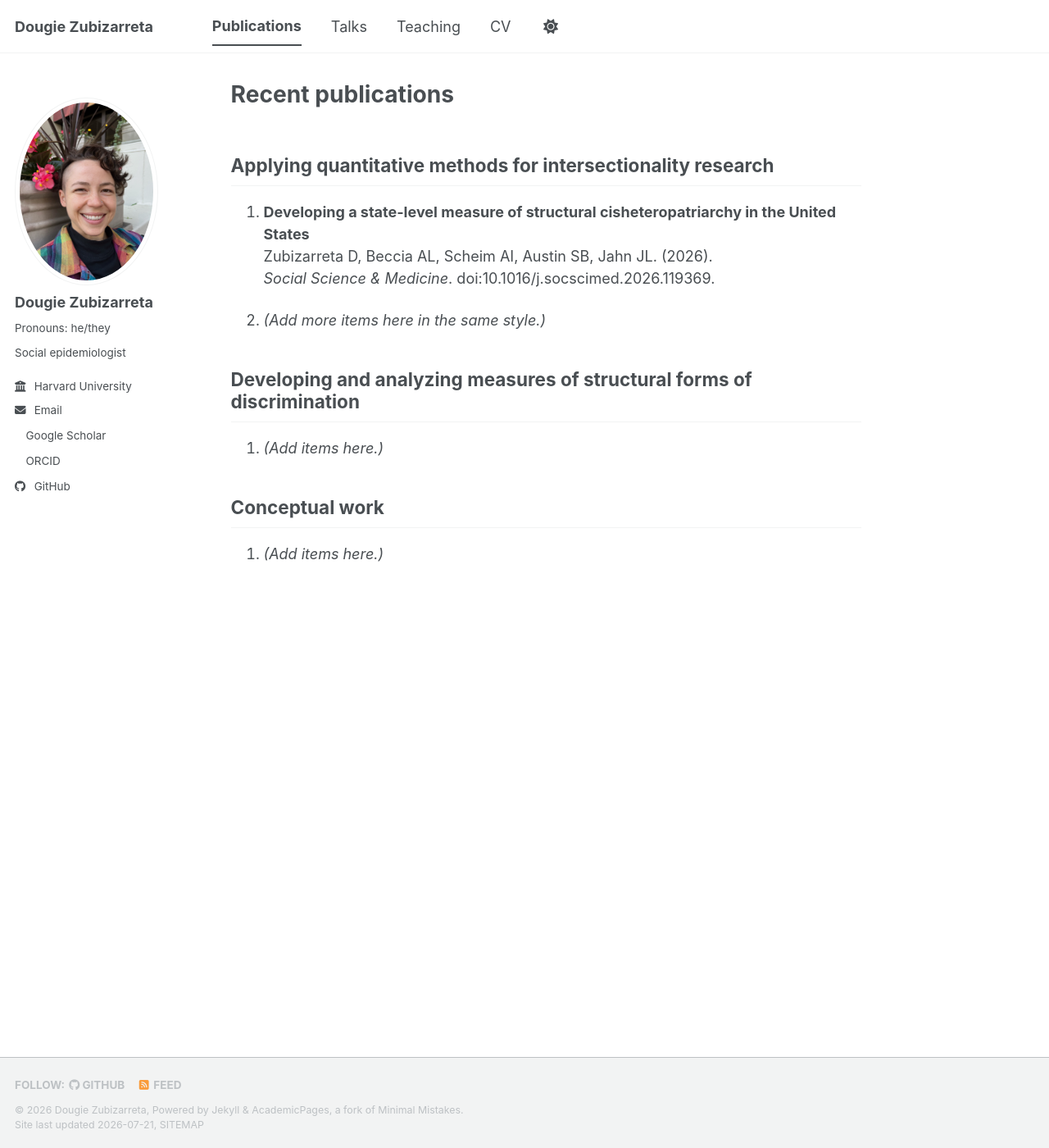
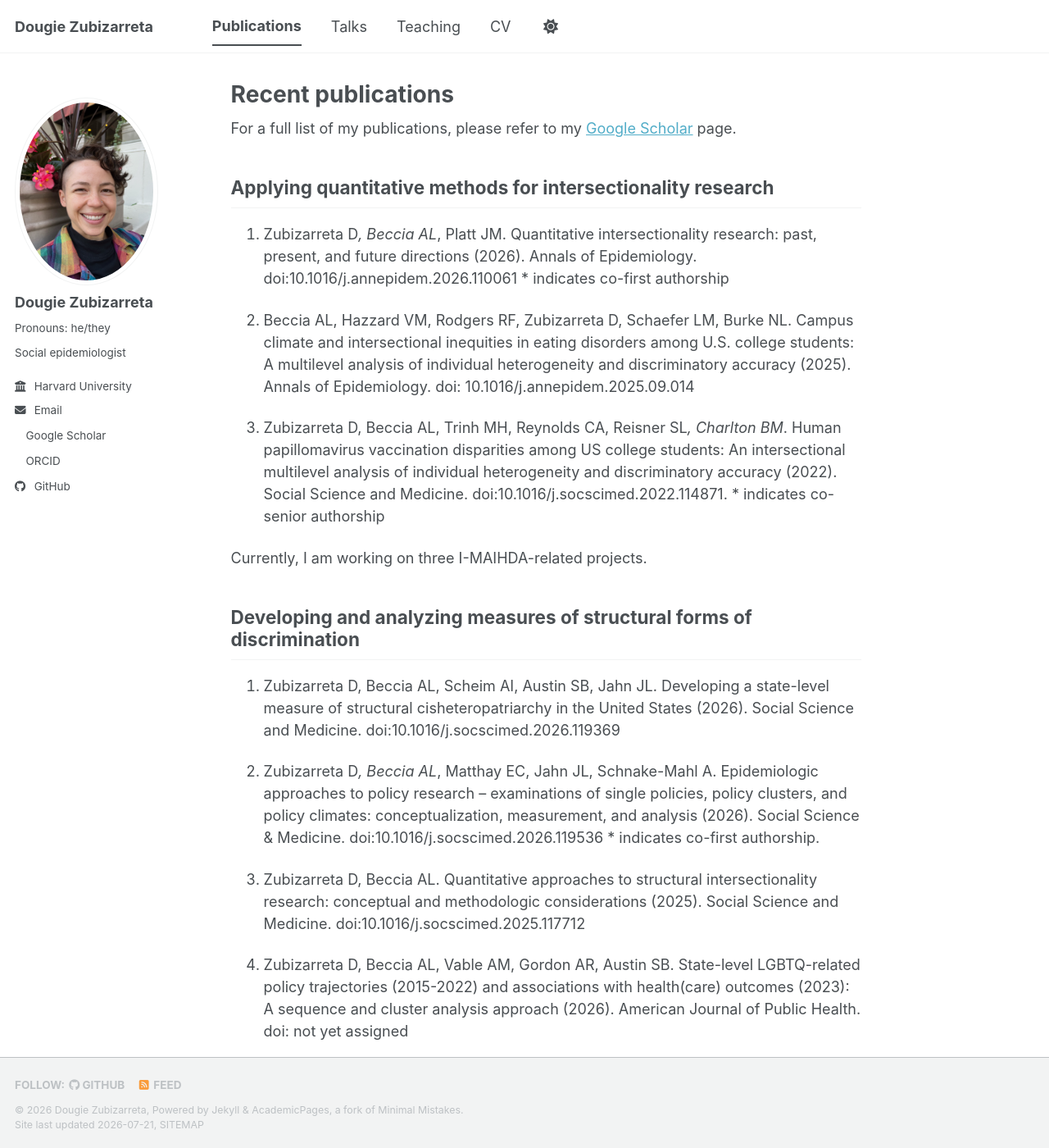
Before and after one commit to dougie-zubizarreta/dougie-zubizarreta.github.io, a Jekyll site: the page built from _pages/publications.md, in a window 1280 px wide and 1400 px high. Shown: the whole window at 82% size. Built offline with Jekyll 4.4.1, drawn with Linux system fonts in a browser that asks for light colours; a style sheet for code colours, icons or effects is not loaded.

Commit message:
Update publications.md

```diff
--- a/_pages/publications.md
+++ b/_pages/publications.md
@@ -5,20 +5,24 @@ permalink: /publications/
 author_profile: true
 ---
 
+For a full list of my publications, please refer to my [Google Scholar](https://scholar.google.com/citations?user=OKM5TK4AAAAJ&hl=en&oi=ao) page.
+
 ## Applying quantitative methods for intersectionality research
 
-1. **Developing a state-level measure of structural cisheteropatriarchy in the United States**
-   Zubizarreta D, Beccia AL, Scheim AI, Austin SB, Jahn JL. (2026).
-   *Social Science & Medicine*. doi:10.1016/j.socscimed.2026.119369.
+1. Zubizarreta D*, Beccia AL*, Platt JM. Quantitative intersectionality research: past, present, and future directions (2026). Annals of Epidemiology. doi:10.1016/j.annepidem.2026.110061 * indicates co-first authorship
 
-2. *(Add more items here in the same style.)*
+2. Beccia AL, Hazzard VM, Rodgers RF, Zubizarreta D, Schaefer LM, Burke NL. Campus climate and intersectional inequities in eating disorders among U.S. college students: A multilevel analysis of individual heterogeneity and discriminatory accuracy (2025). Annals of Epidemiology. doi: 10.1016/j.annepidem.2025.09.014
 
+3. Zubizarreta D, Beccia AL, Trinh MH, Reynolds CA, Reisner SL*, Charlton BM*. Human papillomavirus vaccination disparities among US college students: An intersectional multilevel analysis of individual heterogeneity and discriminatory accuracy (2022). Social Science and Medicine. doi:10.1016/j.socscimed.2022.114871. * indicates co-senior authorship
+
+Currently, I am working on three I-MAIHDA-related projects.
 
 ## Developing and analyzing measures of structural forms of discrimination
 
-1. *(Add items here.)*
+1. Zubizarreta D, Beccia AL, Scheim AI, Austin SB, Jahn JL. Developing a state-level measure of structural cisheteropatriarchy in the United States (2026). Social Science and Medicine. doi:10.1016/j.socscimed.2026.119369
 
+2. Zubizarreta D*, Beccia AL*, Matthay EC, Jahn JL, Schnake-Mahl A. Epidemiologic approaches to policy research – examinations of single policies, policy clusters, and policy climates: conceptualization, measurement, and analysis (2026). Social Science & Medicine. doi:10.1016/j.socscimed.2026.119536 * indicates co-first authorship.
 
-## Conceptual work
+3. Zubizarreta D, Beccia AL. Quantitative approaches to structural intersectionality research: conceptual and methodologic considerations (2025). Social Science and Medicine. doi:10.1016/j.socscimed.2025.117712
 
-1. *(Add items here.)*
+4. Zubizarreta D, Beccia AL, Vable AM, Gordon AR, Austin SB. State-level LGBTQ-related policy trajectories (2015-2022) and associations with health(care) outcomes (2023): A sequence and cluster analysis approach (2026). American Journal of Public Health. doi: not yet assigned
```
